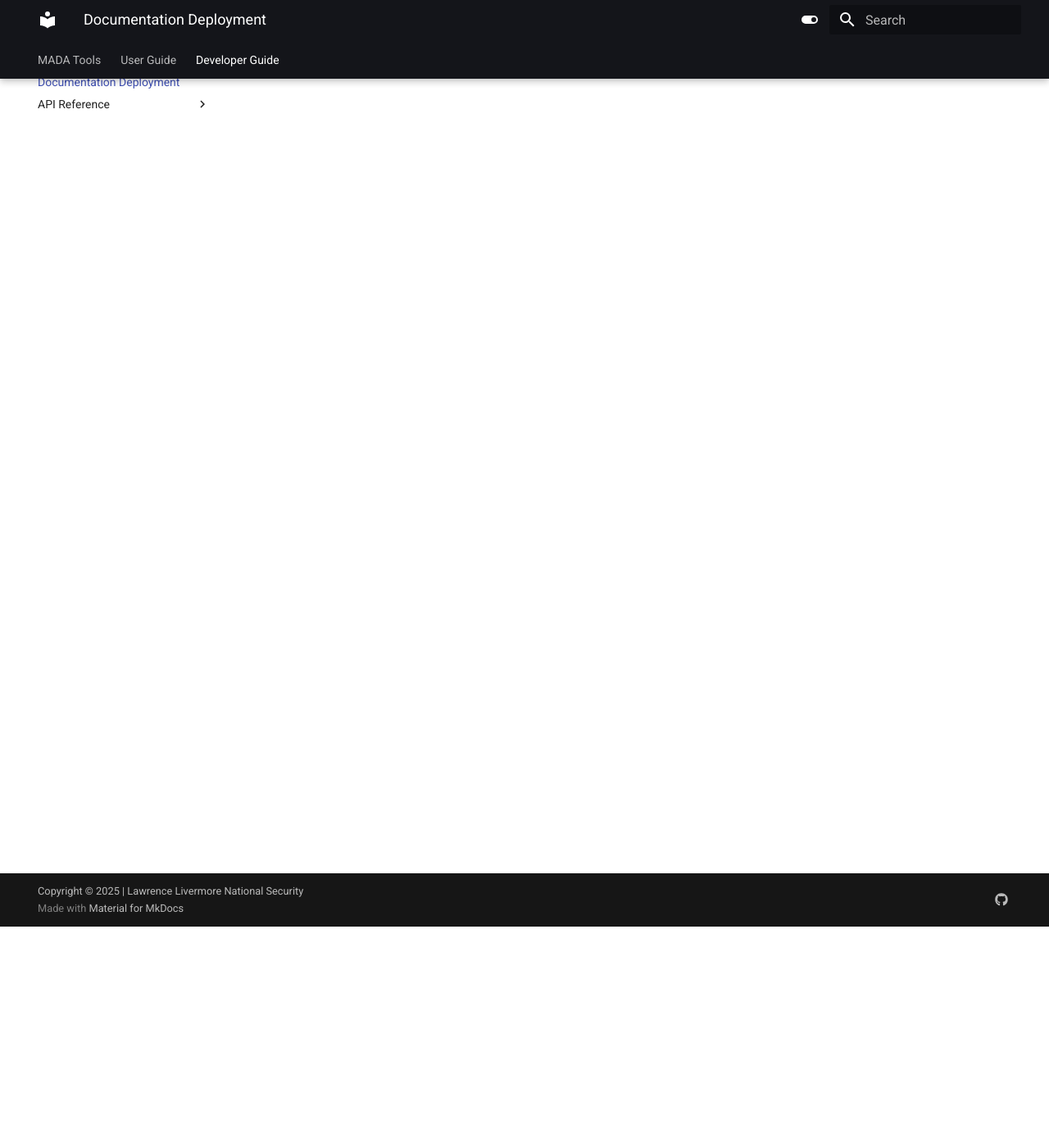
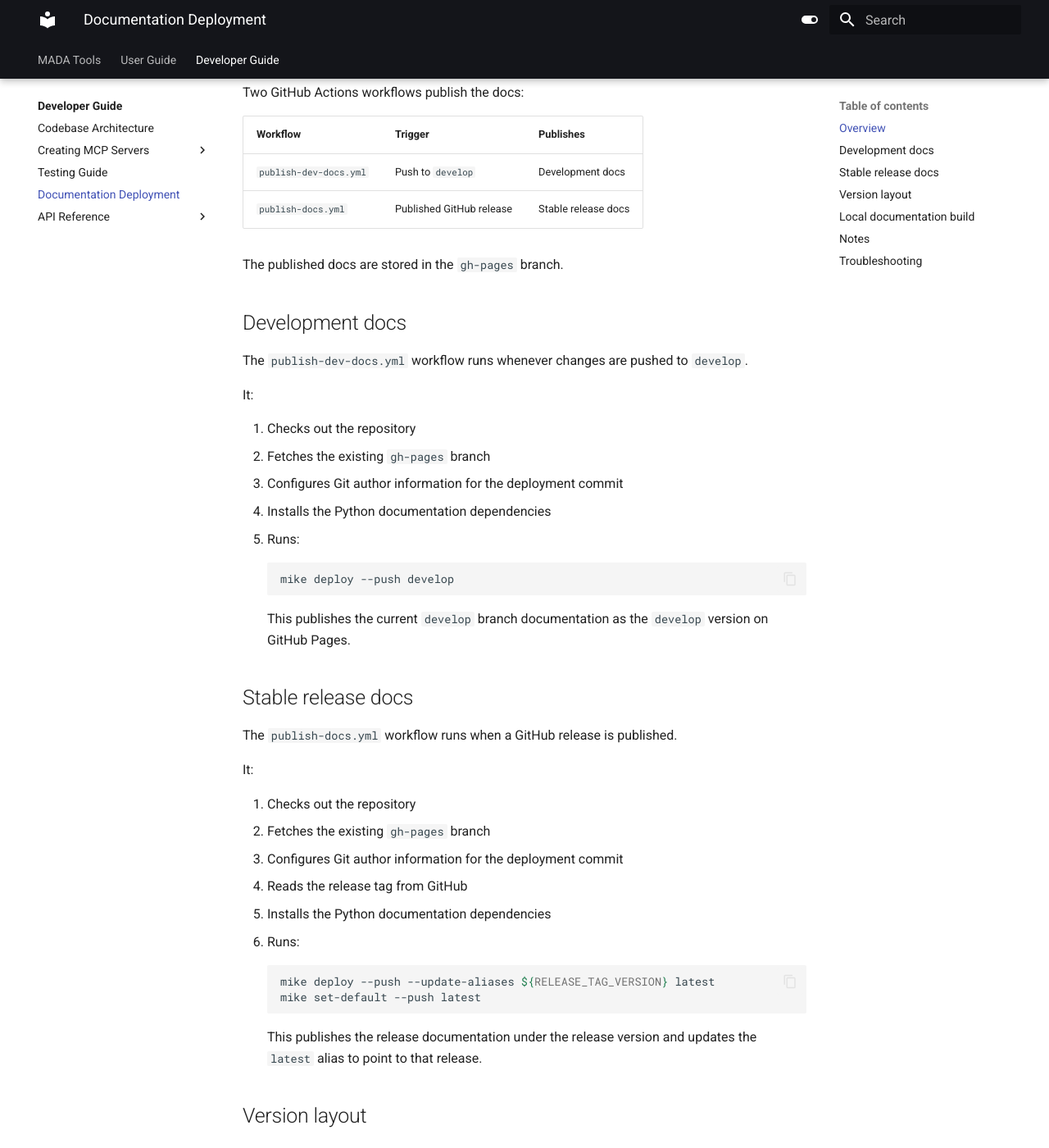
Before and after one commit to llnl/mada-tools, an MkDocs documentation site: the page built from docs/developer_guide/docs_deployment.md, in a window 1280 px wide and 1400 px high, scrolled down 270 px. Shown: the whole window at 82% size. Built offline with MkDocs 1.6.1 and Material for MkDocs 9.7.7, drawn with Linux system fonts in a browser that asks for light colours; the version menu is left out; some of the changed text lies outside the part shown.

Commit message:
add page content for documentation deployment

````diff
--- a/docs/developer_guide/docs_deployment.md
+++ b/docs/developer_guide/docs_deployment.md
@@ -1,3 +1,82 @@
 # Documentation Deployment
 
-placeholder
+This project uses [**Material for MkDocs**](https://squidfunk.github.io/mkdocs-material/) and [**mike**](https://github.com/jimporter/mike) to publish versioned documentation to **GitHub Pages**.
+
+## Overview
+
+Two GitHub Actions workflows publish the docs:
+
+| Workflow | Trigger | Publishes |
+|---|---|---|
+| `publish-dev-docs.yml` | Push to `develop` | Development docs |
+| `publish-docs.yml` | Published GitHub release | Stable release docs |
+
+The published docs are stored in the `gh-pages` branch.
+
+## Development docs
+
+The `publish-dev-docs.yml` workflow runs whenever changes are pushed to `develop`.
+
+It:
+
+1. Checks out the repository
+2. Fetches the existing `gh-pages` branch
+3. Configures Git author information for the deployment commit
+4. Installs the Python documentation dependencies
+5. Runs:
+    ```bash
+    mike deploy --push develop
+    ```
+This publishes the current `develop` branch documentation as the `develop` version on GitHub Pages.
+
+## Stable release docs
+
+The `publish-docs.yml` workflow runs when a GitHub release is published.
+
+It:
+
+1. Checks out the repository
+2. Fetches the existing `gh-pages` branch
+3. Configures Git author information for the deployment commit
+4. Reads the release tag from GitHub
+5. Installs the Python documentation dependencies
+6. Runs:
+    ```bash
+    mike deploy --push --update-aliases ${RELEASE_TAG_VERSION} latest
+    mike set-default --push latest
+    ```
+This publishes the release documentation under the release version and updates the `latest` alias to point to that release.
+
+## Version layout
+
+The site typically contains:
+
+| Version | Purpose |
+|---|---|
+| `develop` | Docs for ongoing development |
+| `latest` | Docs for the most recent stable release |
+| `x.y.z` | Docs for a specific release tag |
+
+## Local documentation build
+
+You can build the docs locally with:
+```bash
+pip install ".[docs]"
+mkdocs build
+```
+If you want to test version publishing locally, use `mike` commands in a Git repository with the `gh-pages` branch available.
+
+## Notes
+
+- The workflows require write access to the repository so they can update `gh-pages`.
+- `fetch-depth: 0` is used so `mike` can work with full git history.
+- The `gh-pages` branch is not edited manually, it is managed by the deployment workflows.
+
+## Troubleshooting
+
+If the docs do not appear as expected:
+
+- confirm the workflow completed successfully
+- check that `gh-pages` was updated
+- verify the correct version folder was published
+- confirm the GitHub Pages site is configured to use the `gh-pages` branch
````
